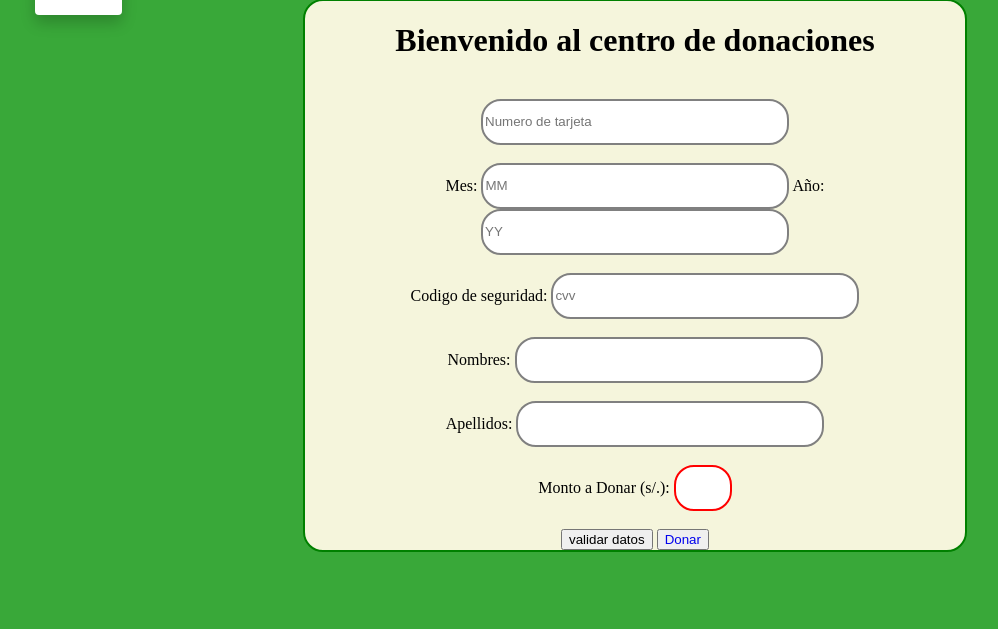
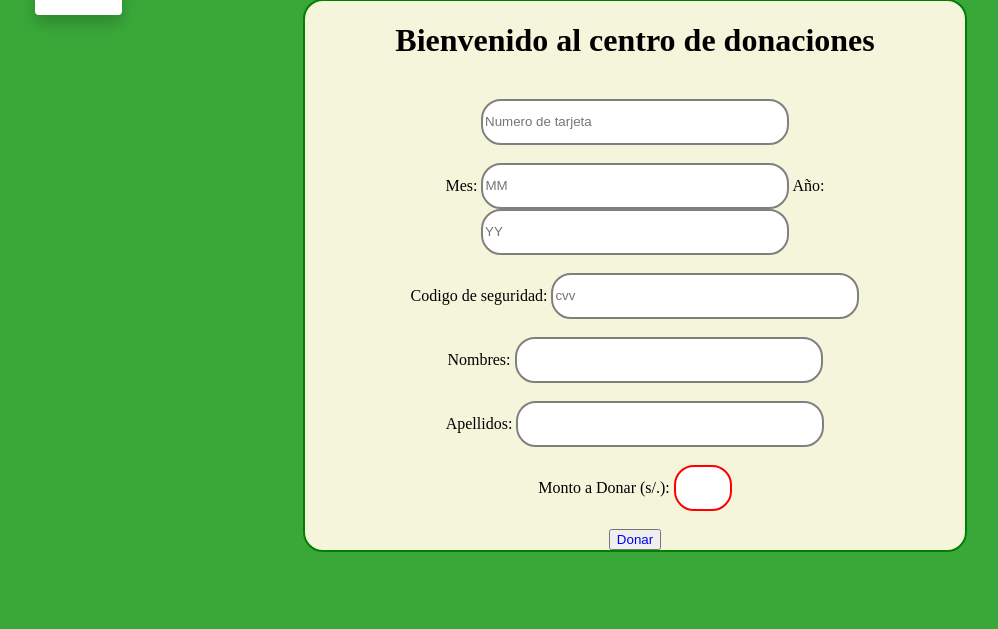
Before and after one commit to Sr74/TrabajoFinal, a PHP site: page /TrabajoFinal/donar.php in a window 1280 px wide. Shown: the part 101-730 px from the top of the page, without its empty margins (5-1003 px from the left). Run offline with PHP 8.4, Linux system fonts and the light colour scheme.

Commit message:
boton donar

```diff
--- a/After/donar.php
+++ b/After/donar.php
@@ -47,7 +47,7 @@
             <input type="text" name="number" style="width:50px; height: 40px ; border: 2px solid red; border-radius: 20px" required>
         </div><br>
         <div>
-            <button>validar datos</button>
+
             <button><a href="recepcionDeDonacion.php">Donar</a></button>
         </div>
 
--- a/After/procesoadoptado.php
+++ b/After/procesoadoptado.php
@@ -5,9 +5,9 @@ $nombre = $_POST["nombre"];
 $dni = $_POST["dni"];
 if (isset($_POST['condiciones']) && $_POST['condiciones'] == '1'){
 
-
     $conexion = mysqli_connect("localhost","root","","personas");
     $verificar = mysqli_query($conexion ,"SELECT*FROM datos WHERE apellidos ='$nombre' and dni='$dni'");
+
 
 
     if(mysqli_num_rows($verificar) > 0){
```
